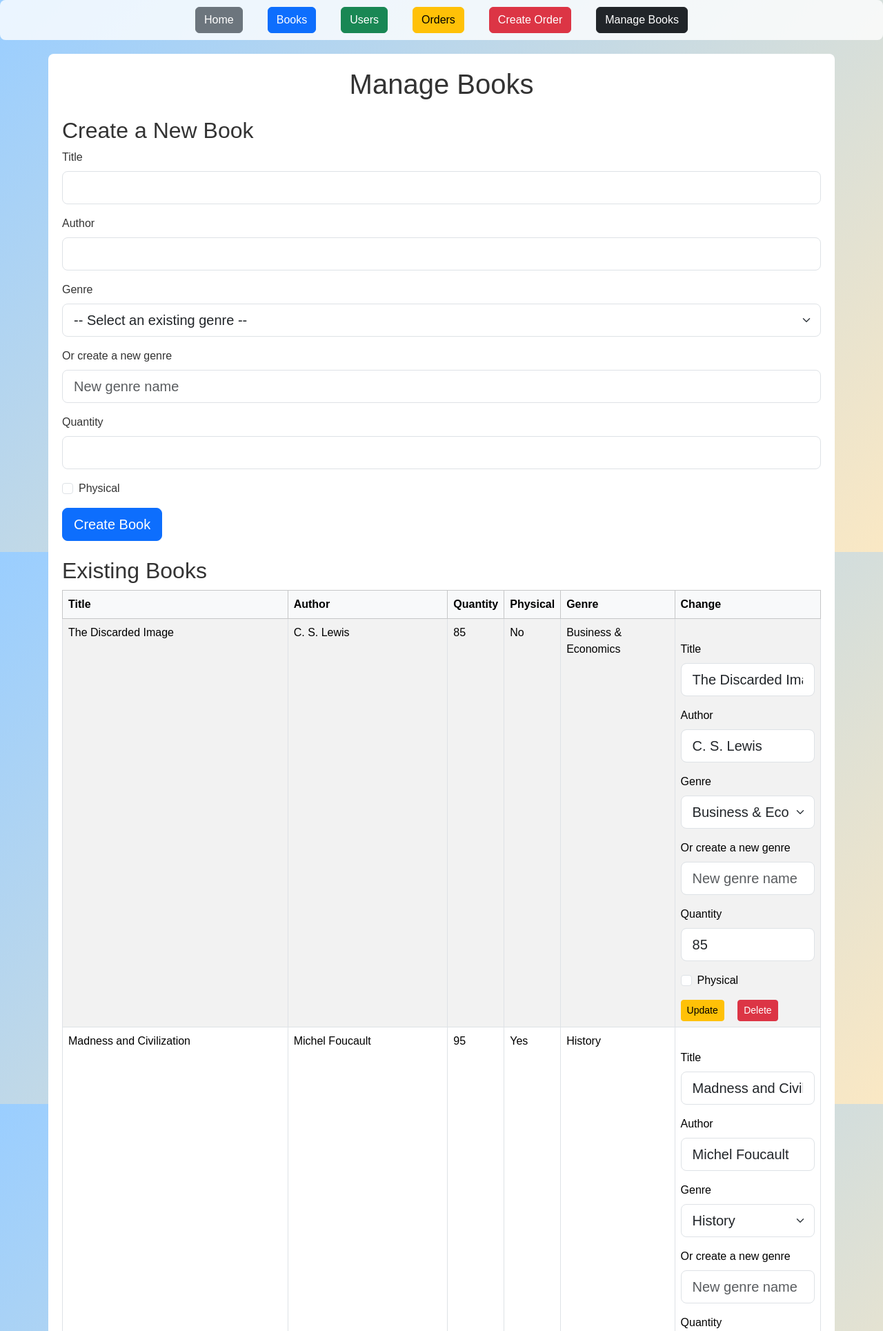
After one commit to Kylea4708/Agile-Project-2025, a Flask app: page /manage-books in a window 1280 px wide. The commit adds this page. Shown: the top 1929 px of the page at 69% size. Run offline with Flask 3, Linux system fonts and the light colour scheme.

Commit message:
managment system things

```diff
--- a/Project/app.py
+++ b/Project/app.py
@@ -2,7 +2,7 @@ from datetime import datetime
 from flask import Flask, render_template, redirect, request, url_for
 from pathlib import Path
 from db import db
-from models import Book, User, Order, Orderbook
+from models import Book, User, Order, Orderbook, Genre
 import os
 import random
 
@@ -48,6 +48,14 @@ def users():
 def orders():
     orders = db.session.execute(db.select(Order)).scalars().all()
     return render_template("orders.html", orders=orders)
+
+@app.route("/orders/<int:order_id>/delete", methods=["POST"])
+def delete_order(order_id):
+    order = db.session.get(Order, order_id)
+    if order:
+        db.session.delete(order)
+        db.session.commit()
+    return redirect(url_for("orders"))
 
 @app.route("/orders/<int:order_id>")
 def order_details(order_id):
@@ -98,5 +106,56 @@ def admin_create_order():
     books = db.session.execute(db.select(Book)).scalars().all()
     return render_template("admin_order.html", users=users, books=books)
 
+@app.route("/manage-books", methods=["GET", "POST"])
+def manage_books():
+    if request.method == "POST":
+        if "create" in request.form:
+            title = request.form["title"]
+            author = request.form["author"]
+            genre_name = request.form["genre_name"]
+            quantity = int(request.form["quantity"])
+            physical = bool(request.form.get("physical", False))
+
+            genre = db.session.execute(db.select(Genre).filter_by(name=genre_name)).scalar()
+            if not genre:
+                genre = Genre(name=genre_name)
+                db.session.add(genre)
+                db.session.commit()
+
+            book = Book(
+                title=title,
+                author=author,
+                genre=genre,
+                quantity=quantity,
+                physical=physical
+            )
+            db.session.add(book)
+            db.session.commit()
+
+        elif "edit" in request.form:
+            book_id = int(request.form["book_id"])
+            book = db.session.get(Book, book_id)
+            if book:
+                book.title = request.form["title"]
+                book.author = request.form["author"]
+                book.genre_id = int(request.form["genre_id"])
+                book.quantity = int(request.form["quantity"])
+                book.physical = bool(request.form.get("physical", False))
+                db.session.commit()
+
+        elif "delete" in request.form:
+            book_id = int(request.form["book_id"])
+            book = db.session.get(Book, book_id)
+            if book:
+                db.session.delete(book)
+                db.session.commit()
+
+        return redirect(url_for("manage_books"))
+
+    genres = db.session.execute(db.select(Genre)).scalars().all()
+    books = db.session.execute(db.select(Book)).scalars().all()
+    return render_template("manage_books.html", books=books, genres=genres)
+
+
 if __name__ == "__main__":
     app.run(debug=True, port=8888)
--- a/Project/models/order.py
+++ b/Project/models/order.py
@@ -12,4 +12,4 @@ class Order(db.Model):
     amount = db.mapped_column(Float, nullable=False)
 
     user = relationship("User", back_populates="orders")
-    items = relationship("Orderbook", back_populates="order")
+    items = relationship("Orderbook", back_populates="order", cascade="all, delete-orphan")
--- a/Project/templates/base.html
+++ b/Project/templates/base.html
@@ -50,6 +50,7 @@
             <a href="{{ url_for('users') }}" class="btn btn-success">Users</a>
             <a href="{{ url_for('orders') }}" class="btn btn-warning">Orders</a>
             <a href="{{ url_for('admin_create_order') }}" class="btn btn-danger">Create Order</a>
+            <a href="{{ url_for('manage_books') }}" class="btn btn-dark">Manage Books</a>
 
         </div>
     </main>
--- /dev/null
+++ b/Project/templates/manage_books.html
@@ -0,0 +1,117 @@
+{% extends "base.html" %}
+{% block pagetitle %}Manage Books{% endblock %}
+{% block content %}
+<h1 class="text-center mb-4">Manage Books</h1>
+<h2>Create a New Book</h2>
+<form method="POST" class="mb-4">
+    <input type="hidden" name="create">
+
+    <div class="mb-3">
+        <label for="title" class="form-label">Title</label>
+        <input type="text" name="title" class="form-control form-control-lg" required>
+    </div>
+
+    <div class="mb-3">
+        <label for="author" class="form-label">Author</label>
+        <input type="text" name="author" class="form-control form-control-lg" required>
+    </div>
+
+    <div class="mb-3">
+        <label for="genre_id" class="form-label">Genre</label>
+        <select name="genre_id" class="form-select form-select-lg">
+            <option value="">-- Select an existing genre --</option>
+            {% for genre in genres %}
+                <option value="{{ genre.id }}">{{ genre.name }}</option>
+            {% endfor %}
+        </select>
+    </div>
+
+    <div class="mb-3">
+        <label for="genre_name" class="form-label">Or create a new genre</label>
+        <input type="text" name="genre_name" class="form-control form-control-lg" placeholder="New genre name">
+    </div>
+
+    <div class="mb-3">
+        <label for="quantity" class="form-label">Quantity</label>
+        <input type="number" name="quantity" class="form-control form-control-lg" required>
+    </div>
+
+    <div class="mb-3 form-check">
+        <input type="checkbox" name="physical" class="form-check-input">
+        <label for="physical" class="form-check-label">Physical</label>
+    </div>
+
+    <button type="submit" class="btn btn-primary btn-lg">Create Book</button>
+</form>
+
+<h2>Existing Books</h2>
+<table class="table table-striped table-bordered">
+    <thead class="table-light">
+        <tr>
+            <th>Title</th>
+            <th>Author</th>
+            <th>Quantity</th>
+            <th>Physical</th>
+            <th>Genre</th>
+            <th>Change</th>
+        </tr>
+    </thead>
+    <tbody>
+        {% for book in books %}
+        <tr>
+            <td>{{ book.title }}</td>
+            <td>{{ book.author }}</td>
+            <td>{{ book.quantity }}</td>
+            <td>{{ 'Yes' if book.physical else 'No' }}</td>
+            <td>{{ book.genre.name if book.genre else 'N/A' }}</td>
+            <td>
+                <form method="POST" style="display:inline; width: 100%; padding: 15px;">
+                    <input type="hidden" name="edit">
+                    <input type="hidden" name="book_id" value="{{ book.id }}">
+                    <div class="mb-3">
+                        <label for="title" class="form-label">Title</label>
+                        <input type="text" name="title" value="{{ book.title }}" class="form-control form-control-lg" required>
+                    </div>
+                    <div class="mb-3">
+                        <label for="author" class="form-label">Author</label>
+                        <input type="text" name="author" value="{{ book.author }}" class="form-control form-control-lg" required>
+                    </div>
+                    <div class="mb-3">
+                        <label for="genre_id" class="form-label">Genre</label>
+                        <select name="genre_id" class="form-select form-select-lg">
+                            <option value="">-- Select an existing genre --</option>
+                            {% for genre in genres %}
+                                <option value="{{ genre.id }}" {% if genre.id == book.genre.id %}selected{% endif %}>
+                                    {{ genre.name }}
+                                </option>
+                            {% endfor %}
+                        </select>
+                    </div>
+
+                    <div class="mb-3">
+                        <label for="genre_name" class="form-label">Or create a new genre</label>
+                        <input type="text" name="genre_name" class="form-control form-control-lg" placeholder="New genre name">
+                    </div>
+
+                    <div class="mb-3">
+                        <label for="quantity" class="form-label">Quantity</label>
+                        <input type="number" name="quantity" value="{{ book.quantity }}" class="form-control form-control-lg" required>
+                    </div>
+                    <div class="mb-3 form-check">
+                        <input type="checkbox" name="physical" {% if book.physical %}checked{% endif %} class="form-check-input">
+                        <label for="physical" class="form-check-label">Physical</label>
+                    </div>
+                    <button type="submit" class="btn btn-warning btn-sm">Update</button>
+                </form>
+
+                <form method="POST" style="display:inline;">
+                    <input type="hidden" name="delete">
+                    <input type="hidden" name="book_id" value="{{ book.id }}">
+                    <button type="submit" class="btn btn-danger btn-sm">Delete</button>
+                </form>
+            </td>
+        </tr>
+        {% endfor %}
+    </tbody>
+</table>
+{% endblock %}
--- a/Project/templates/orders.html
+++ b/Project/templates/orders.html
@@ -21,6 +21,10 @@
                     <p class="card-text"><strong>Date:</strong> {{ order.date_created.strftime('%Y-%m-%d') }}</p>
                     <p class="card-text"><strong>Status:</strong> {{ order.date_completed.strftime('%Y-%m-%d') if order.date_completed else 'Pending' }}</p>
                     <p class="card-text"><strong>Amount:</strong> ${{ "%.2f"|format(order.amount) }}</p>
+
+                    <form method="POST" action="{{ url_for('delete_order', order_id=order.id) }}">
+                        <button type="submit" class="btn btn-danger mt-2">Delete</button>
+                    </form>
                 </div>
             </div>
         </a>
```
Also changed, not shown: Project/book_store.db.
